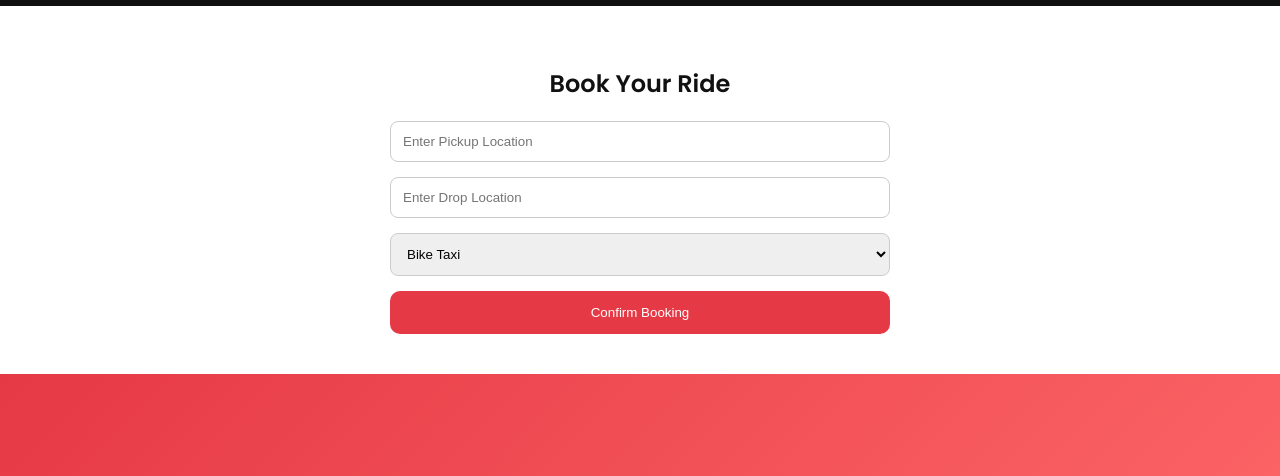
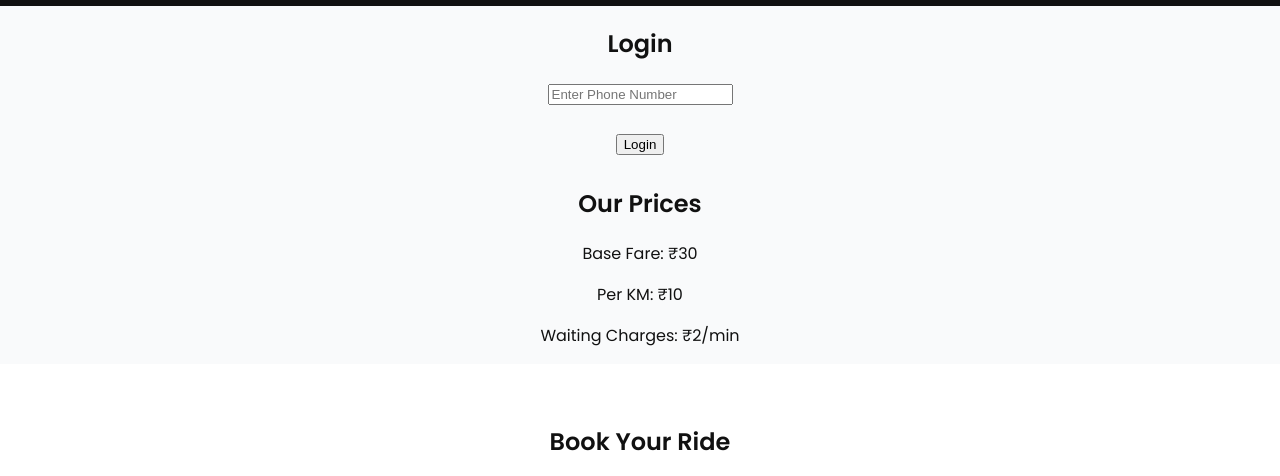
Before and after one commit to Ridekaroapp/Ridekaro, a plain HTML site: page index.html in a window 1280 px wide. Shown: the part 82-558 px from the top of the page. Drawn offline with Linux system fonts and the light colour scheme.

Commit message:
Update index.html

```diff
--- a/index.html
+++ b/index.html
@@ -29,7 +29,16 @@
 </div>
   <h1>Ridekaro</h1>
   <button>Book Ride</button>
-</header><section style="padding:40px 20px; text-align:center; background:#fff;">
+</header><div style="text-align:center; margin-top:20px;">
+  <h2>Login</h2>
+  <input type="text" placeholder="Enter Phone Number"><br><br>
+  <button onclick="alert('Login feature coming soon!')">Login</button>
+</div><div style="text-align:center; margin-top:30px;">
+  <h2>Our Prices</h2>
+  <p>Base Fare: ₹30</p>
+  <p>Per KM: ₹10</p>
+  <p>Waiting Charges: ₹2/min</p>
+</div><section style="padding:40px 20px; text-align:center; background:#fff;">
   <h2>Book Your Ride</h2>
   <form style="max-width:500px;margin:auto;display:flex;flex-direction:column;gap:15px;">
     <input type="text" placeholder="Enter Pickup Location" required style="padding:12px;border-radius:8px;border:1px solid #ccc;">
```
